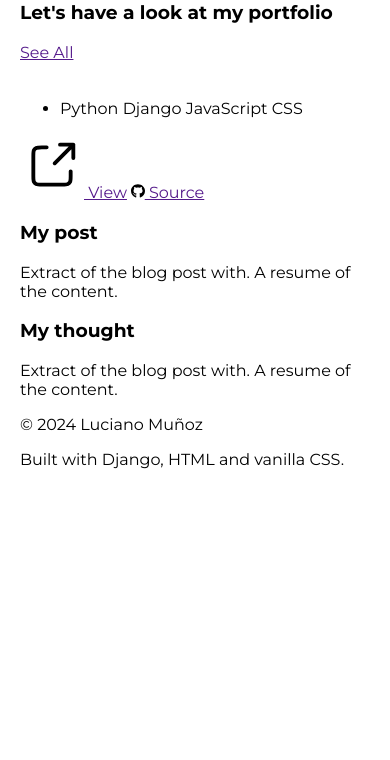
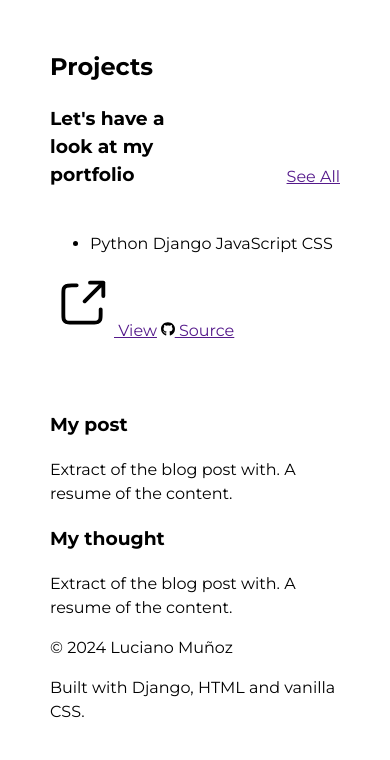
Before and after one commit to luciano-im/portfolio, a Django app: template web/templates/home.html in a window 390 px wide; the page is wider, and only the part inside the window is pictured. Shown: the part 734-1494 px from the top of that part. Before the commit the page ends 1203 px from the top of that part, so only its background shows below. Run offline with Django 5.2, Linux system fonts and the light colour scheme; the template is opened without the code that fills it, so the values that code supplies are empty.

Commit message:
💄 Added breakpoints variables & Working on projects section

```diff
--- a/static/css/styles.css
+++ b/static/css/styles.css
@@ -1,5 +1,11 @@
 :root {
   --hover-color: #C45C7C;
+  --size-xs: 0; /* No media query for `xs` since this is the default */
+  --size-sm: 576px; /* Small devices (landscape phones, 576px and up) */
+  --size-md: 768px; /* Medium devices (tablets, 768px and up) */
+  --size-lg: 992px; /* Large devices (desktops, 992px and up) */
+  --size-xl: 1200px; /* X-Large devices (large desktops, 1200px and up) */
+  --size-xxl: 1400px; /* XX-Large devices (larger desktops, 1400px and up) */
 }
 
 /* UTILS */
@@ -22,8 +28,10 @@ body {
   font-optical-sizing: auto;
   font-weight: 400;
   font-style: normal;
-  margin: 0;
-  padding: 20px;
+  line-height: 1.5;
+  margin: 0 auto;
+  max-width: var(--size-xl);
+  padding: 20px 50px;
 }
 
 /* NAV STYLES */
@@ -91,3 +99,36 @@ body {
   font-size: 2rem;
   margin: 0 0 1rem 0;
 }
+
+#intro .buttons-list {
+  margin-top: 50px;
+}
+
+#intro .buttons-list a {
+  margin-right: 50px;
+}
+
+/* PROJECT STYLES */
+
+#projects {
+  padding: 50px 0;
+}
+
+#projects .projects-title {
+  display: grid;
+  grid-template-columns: 1fr 1fr;
+}
+
+#projects .projects-title h3 {
+  margin: 0;
+}
+
+#projects .projects-title > div {
+  display: flex;
+  flex-direction: column;
+  justify-content: flex-end;
+}
+
+#projects .projects-title > div:nth-child(2) {
+  align-items: flex-end;
+}
--- a/web/templates/home.html
+++ b/web/templates/home.html
@@ -31,6 +31,7 @@
         <a href="">EN</a><span class="vertical-divisor">|</span><a href="">ES</a>
       </div>
     </nav>
+    <main>
       <section id="intro">
         <div class="photo">
           <img src="{% static "img/me.png" %}" alt="">
@@ -47,11 +48,13 @@
       </section>
       <section id="projects">
         <div class="projects-title">
+          <div>
             <h2>Projects</h2>
             <h3>Let's have a look at my portfolio</h3>
           </div>
           <div>
             <a href="">See All</a>
+          </div>
         </div>
         <div class="project-list">
           <div class="project">
@@ -93,6 +96,7 @@
           </article>
         </div>
       </section>
+    </main>
     <footer>
       <p>© 2024 Luciano Muñoz</p>
       <p>Built with Django, HTML and vanilla CSS.</p>
```
Lines whose indentation alone changed are shown as unchanged.
